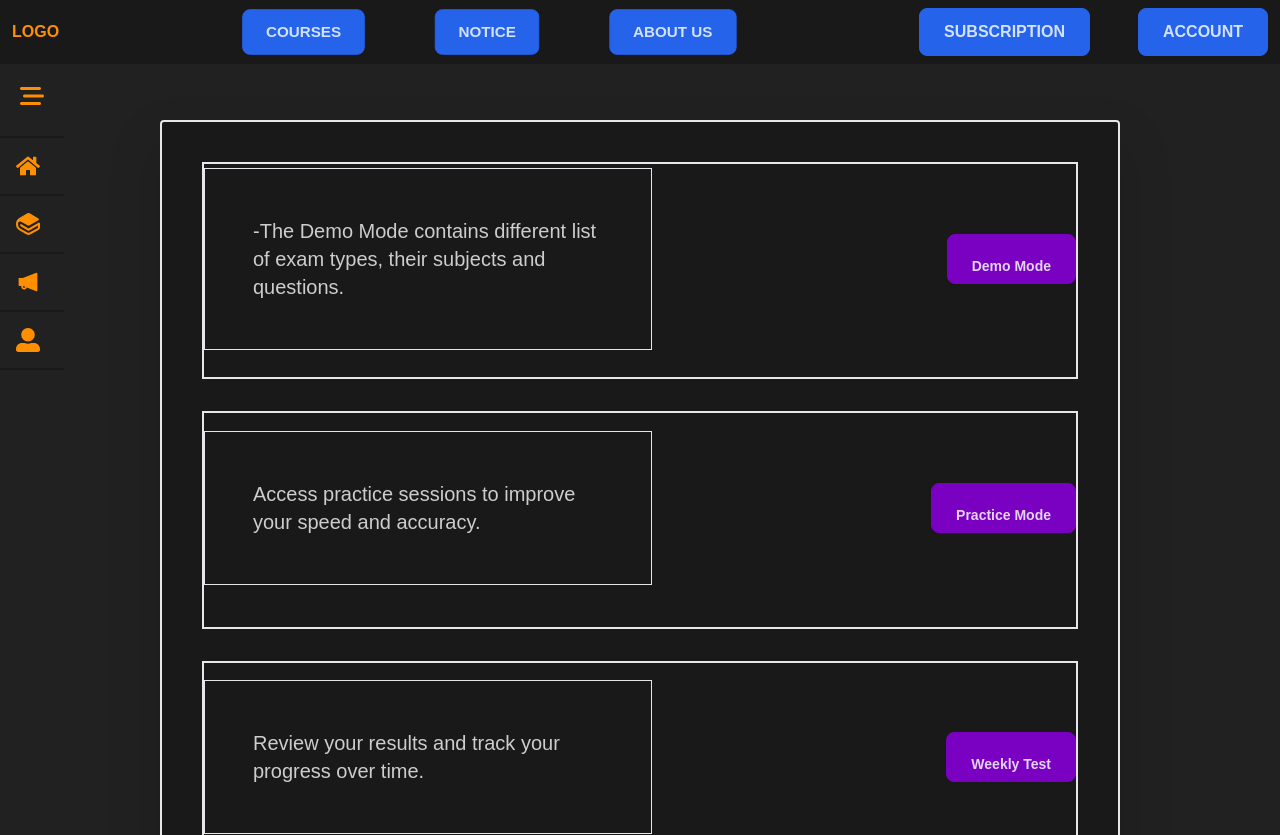
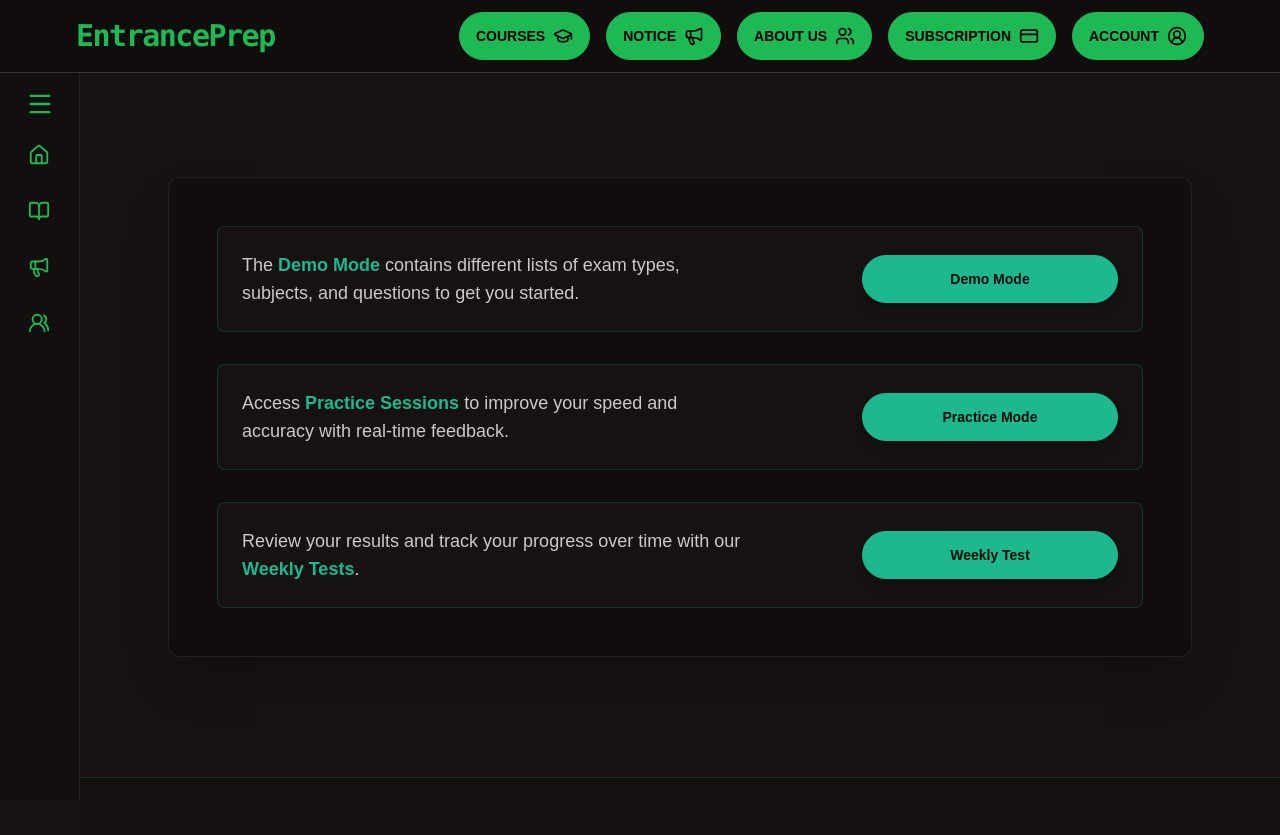
Before and after one commit to Jeevan446/exam_prep, a React (Vite) app in the folder Frontend/: page / in a window 1280 px wide. Shown: the top 835 px of the page. Built offline with nearby package versions, Linux system fonts and the light colour scheme.

Commit message:
Navbar, Sidebar, HomeContent and Footer changes.

```diff
--- a/Frontend/src/App.jsx
+++ b/Frontend/src/App.jsx
@@ -21,7 +21,7 @@ import NoticePage from "./pages/NoticePage";
 function App() {
   const [isOpen, setIsOpen] = useState(false);
   return (
-    <div data-theme="halloween">
+    <div data-theme="forest">
 
       <Routes>
         <Route
--- a/Frontend/src/components/HomeContent.jsx
+++ b/Frontend/src/components/HomeContent.jsx
@@ -1,51 +1,45 @@
 import { Link } from "react-router-dom";
 import Footer from "./Footer";
 
-
 function HomeContent({ isOpen }) {
-    // Reusable button class
-const btnClass = "btn btn-secondary flex text-center item-center p-6 cursor-pointer";
+  // Cleaned up DaisyUI button classes
+  const btnClass = "btn btn-secondary btn-wide shadow-lg";
 
   return (
-        <div>
-            <div className={`
-                grid grid-cols-1 grid-rows-3 gap-8
-
-                mt-20 md:mt-[15vh] p-6 md:p-10
-                mx-4 md:mx-40
-
-                ml-18
-
-                 ${isOpen ? "lg:ml-80 duration-300" : "lg:ml-40 duration-300"}
-
-                bg-base-300 border-2 rounded drop-shadow-2xl min-h-screen
+    <div className={`transition-all duration-300 min-h-screen flex flex-col
+      ${isOpen ? "pl-48 md:pl-64" : "pl-20"}
     `}>
 
-                {/* Row 1 */}
-                <div className="flex flex-col md:flex-row items-center justify-between gap-4 border-2 border-base-400 px-18  pb-6">
-                    <p className="sm:text-md md:text-xl border p-12 max-w-md text-wrap">
-                        -The Demo Mode contains different list of exam types, their subjects and questions.
+      {/* Main Content Container */}
+      <main className="flex-grow p-4 md:p-10 mt-16">
+        <div className="max-w-5xl mx-auto space-y-8 bg-base-300 p-6 md:p-12 rounded-xl shadow-2xl border border-base-content/10">
+
+          {/* Row 1: Demo */}
+          <div className="flex flex-col md:flex-row items-center justify-between gap-6 p-6 rounded-lg bg-base-100 border border-secondary/20 hover:border-secondary/50 transition-colors">
+            <p className="text-lg text-center md:text-left max-w-lg">
+              The <span className="text-secondary font-bold">Demo Mode</span> contains different lists of exam types, subjects, and questions to get you started.
             </p>
-                    <Link to = "/examtype"><button className={btnClass}>Demo Mode</button></Link>
+            <Link to="/examtype" className={btnClass}>Demo Mode</Link>
           </div>
 
-                {/* Row 2 */}
-                <div className="flex flex-col md:flex-row items-center justify-between gap-4 border-2 px-18 pb-6">
-                    <p className="sm:text-md md:text-xl  border p-12 max-w-md">
-                        Access practice sessions to improve your speed and accuracy.
+          {/* Row 2: Practice */}
+          <div className="flex flex-col md:flex-row items-center justify-between gap-6 p-6 rounded-lg bg-base-100 border border-secondary/20 hover:border-secondary/50 transition-colors">
+            <p className="text-lg text-center md:text-left max-w-lg">
+              Access <span className="text-secondary font-bold">Practice Sessions</span> to improve your speed and accuracy with real-time feedback.
             </p>
-                    <Link to = "/examtype"><button className={btnClass}>Practice Mode</button></Link>
+            <Link to="/examtype" className={btnClass}>Practice Mode</Link>
           </div>
 
-                {/* Row 3 */}
-                <div className="flex flex-col md:flex-row items-center justify-between gap-4 border-2 px-18  pb-6">
-                    <p className="sm:text-md md:text-xl  border p-12 max-w-md">
-                        Review your results and track your progress over time.
+          {/* Row 3: Weekly */}
+          <div className="flex flex-col md:flex-row items-center justify-between gap-6 p-6 rounded-lg bg-base-100 border border-secondary/20 hover:border-secondary/50 transition-colors">
+            <p className="text-lg text-center md:text-left max-w-lg">
+              Review your results and track your progress over time with our <span className="text-secondary font-bold">Weekly Tests</span>.
             </p>
-                    <Link to = "/examtype"><button className={btnClass}>Weekly Test</button></Link>
+            <Link to="/examtype" className={btnClass}>Weekly Test</Link>
+          </div>
 
         </div>
-            </div>
+      </main>
 
       <Footer />
     </div>
--- a/Frontend/src/components/NavBar.jsx
+++ b/Frontend/src/components/NavBar.jsx
@@ -1,45 +1,45 @@
 import { Link } from "react-router-dom";
-function NavBar() {
-    // Added responsive text sizes and horizontal padding
-    const btnClass = "btn btn-info px-3 md:px-6 py-2 cursor-pointer  text-xs md:text-base";
+import {Megaphone, Users, CreditCard, CircleUserRound, GraduationCap} from "lucide-react"
 
 
+function NavBar() {
     return (
-        <div className="bg-base-300 flex justify-between items-center p-3 h-16 z-20 fixed top-0 w-full ">
-            <div className="flex items-center font-bold">
-                <p className="text-primary">LOGO</p>
+        <header className="bg-base-300 border-b border-base-content/20 sticky top-0 z-20">
+            <div className="mx-auto max-w-6xl p-3">
+
+                <div className="flex items-center justify-between">
+                    <h1 className="text-3xl font-bold text-primary font-mono tracking-tighter">
+                        EntrancePrep
+                    </h1>
+                    <div className="flex items-center gap-4">
+                        <Link to="" className="btn btn-primary">
+                            <span>COURSES</span>
+                            <GraduationCap className="size-5"/>
+                        </Link>
+
+                        <Link to="/notice" className="btn btn-primary">
+                            <span>NOTICE</span>
+                            <Megaphone className="size-5"/>
+                        </Link>
+
+                        <Link to="" className="btn btn-primary">
+                            <span>ABOUT US</span>
+                            <Users className="size-5" />
+                        </Link>
+
+                        <Link to="" className="btn btn-primary">
+                            <span>SUBSCRIPTION</span>
+                            <CreditCard className="size-5"/>
+                        </Link>
+
+                        <Link to="/signup" className="btn btn-primary">
+                            <span>ACCOUNT</span>
+                            <CircleUserRound className="size-5"/>
+                        </Link>
+                    </div>
+                </div>
             </div>
-
-            {/* Hidden on mobile, flex on medium (md) screens and up */}
-            <div className="hidden lg:flex justify-center items-center gap-4 lg:gap-16">
-                <button className={btnClass}>
-                    <span className="relative">COURSES</span>
-                </button>
-                <Link to="/notice">
-                    <button className={btnClass}>
-                        <span className="relative">NOTICE</span>
-                    </button>
-                </Link>
-                <button className={btnClass}>
-                    <span className="relative">ABOUT US</span>
-                </button>
-            </div>
-
-            {/* Smaller gap for mobile, larger for desktop */}
-            <div className="flex gap-2 md:gap-12 items-center">
-                <button className={btnClass}>
-                    <span className="relative">SUBSCRIPTION</span>
-                </button>
-                <Link to="/signup">
-                    <button className={btnClass}>
-
-                        <span className="relative">ACCOUNT</span>
-
-                    </button>
-                </Link>
-
-            </div>
-        </div>
+        </header>
     );
 }
 
--- a/Frontend/src/components/SideBar.jsx
+++ b/Frontend/src/components/SideBar.jsx
@@ -1,86 +1,71 @@
 import { Link } from "react-router-dom";
-import { FaBarsStaggered } from "react-icons/fa6";
-import { FaHome } from "react-icons/fa";
-import { FaUserAlt } from "react-icons/fa";
-import { IoCloseCircleOutline } from "react-icons/io5";
-import { SiGitbook } from "react-icons/si"; //book icon
-import { AiFillNotification } from "react-icons/ai"; //speaker icon
+import { Menu, PanelLeftClose, House, BookOpen, Megaphone, UsersRound } from "lucide-react";
 
 function SideBar({ isOpen, setIsOpen }) {
+  const linkStyle = `btn btn-ghost flex items-center justify-start gap-4 px-4 w-full border-none font-medium
+    hover:bg-primary/10 hover:text-primary transition-all duration-300 group overflow-hidden`;
+
   return (
-        <div className="sidebar-container  flex">
-            <div className={`fixed top-16 left-0 h-full  transition-all duration-300 z-10
-                ${isOpen ? "w-48" : "w-16"}
-                md:${isOpen ? "w-64" : "w-24"}
-                `}>
-
-                <div className="flex justify-between items-center px-4 mt-4 mb-6 ">
-                    <h2 className={`text text-primary font-bold cursor-pointer ${isOpen ? "block" : "hidden"}`}>
-                        MENU
+    <aside
+      className={`bg-base-200 border-r border-base-content/10 fixed top-16 left-0 z-10 transition-all duration-300 ease-in-out
+        ${isOpen ? "w-48 md:w-64" : "w-20"}
+        h-[calc(100vh-64px)]`}
+    >
+      {/* Header Section - Simplified layout to prevent hit-box shifting */}
+      <div className="relative flex items-center h-20 px-4">
+        <h2 className={`text-base-content/50 font-black tracking-widest text-xs transition-all duration-300
+          ${isOpen ? "opacity-100 translate-x-0" : "opacity-0 -translate-x-4 pointer-events-none"}`}>
+          DASHBOARD
         </h2>
 
-                    <button className="block p-1" onClick={() => setIsOpen(!isOpen)}>
-                        {isOpen ? <IoCloseCircleOutline className="text-primary" size={24} /> : <FaBarsStaggered size={24} className="text-primary" />}
+        {/* FORCED LARGE HITBOX: btn-md + w-12 h-12 + absolute/right logic */}
+        <button
+          className={`btn btn-ghost btn-circle btn-md text-primary absolute transition-all duration-300
+            ${isOpen ? "right-4" : "left-1/2 -translate-x-1/2"}
+            w-14 h-14 min-h-0`} // Forced large dimensions
+          onClick={() => setIsOpen(!isOpen)}
+          aria-label="Toggle Sidebar"
+        >
+          {isOpen ? <PanelLeftClose size={20} /> : <Menu size={28} />}
         </button>
       </div>
 
-                <nav className="border-b-2 border-t-2  border-base-300">
-                    <Link to="/">
-                        <ul>
-                            <li className="link link-primary flex items-center p-4 transition-all  duration-600">
-                                <FaHome size={24} />
-                                <span className={`ml-4 ${isOpen ? "block" : "hidden"}`}>
+      {/* Navigation Links */}
+      <div className="flex flex-col gap-2 px-3">
+        <Link to="/" className={linkStyle}>
+          <House size={22} className="shrink-0 text-primary group-hover:scale-110 transition-transform" />
+          <span className={`whitespace-nowrap transition-all duration-300 ease-in-out
+            ${isOpen ? "opacity-100 translate-x-0" : "opacity-0 -translate-x-10 pointer-events-none"}`}>
             Home
           </span>
-                            </li>
-                        </ul>
         </Link>
-                </nav>
 
-                <nav className="border-b-2 border-base-300">
-                    <Link to="" >
-                        <ul>
-                            <li className="link link-primary flex items-center p-4 transition-all duration-600">
-                                <SiGitbook  size={24} />
-                                <span className={`ml-4 ${isOpen ? "block" : "hidden"}`}>
+        <Link to="/courses" className={linkStyle}>
+          <BookOpen size={22} className="shrink-0 text-primary group-hover:scale-110 transition-transform" />
+          <span className={`whitespace-nowrap transition-all duration-300 ease-in-out
+            ${isOpen ? "opacity-100 translate-x-0" : "opacity-0 -translate-x-10 pointer-events-none"}`}>
             Courses
           </span>
-                            </li>
-                        </ul>
         </Link>
-                </nav>
 
-                <nav className="border-b-2 border-base-300">
-                    <Link to="" >
-                        <ul>
-                            <li className="link link-primary flex items-center p-4 bg-base transition-all duration-600">
-                                <AiFillNotification size={24} />
-                                <span className={`ml-4 ${isOpen ? "block" : "hidden"}`}>
+        <Link to="/notice" className={linkStyle}>
+          <Megaphone size={22} className="shrink-0 text-primary group-hover:scale-110 transition-transform" />
+          <span className={`whitespace-nowrap transition-all duration-300 ease-in-out
+            ${isOpen ? "opacity-100 translate-x-0" : "opacity-0 -translate-x-10 pointer-events-none"}`}>
             Notice
           </span>
-                            </li>
-                        </ul>
         </Link>
-                </nav>
 
-
-                <nav className="border-b-2 border-base-300 ">
-                    <Link to="">
-                        <ul>
-                            <li className="link link-primary flex items-center p-4 transition-all duration-600">
-                                <FaUserAlt size={24} />
-                                <span className={`ml-4 ${isOpen ? "block" : "hidden"}`}>
+        <Link to="/about" className={linkStyle}>
+          <UsersRound size={22} className="shrink-0 text-primary group-hover:scale-110 transition-transform" />
+          <span className={`whitespace-nowrap transition-all duration-300 ease-in-out
+            ${isOpen ? "opacity-100 translate-x-0" : "opacity-0 -translate-x-10 pointer-events-none"}`}>
             About Us
           </span>
-                            </li>
-                        </ul>
         </Link>
-                </nav>
       </div>
-        </div>
-
+    </aside>
   );
-
 }
 
 export default SideBar;
```
Also changed, not shown: Frontend/src/components/Footer.jsx (+24 -11 lines). Lines whose indentation alone changed are shown as unchanged.
